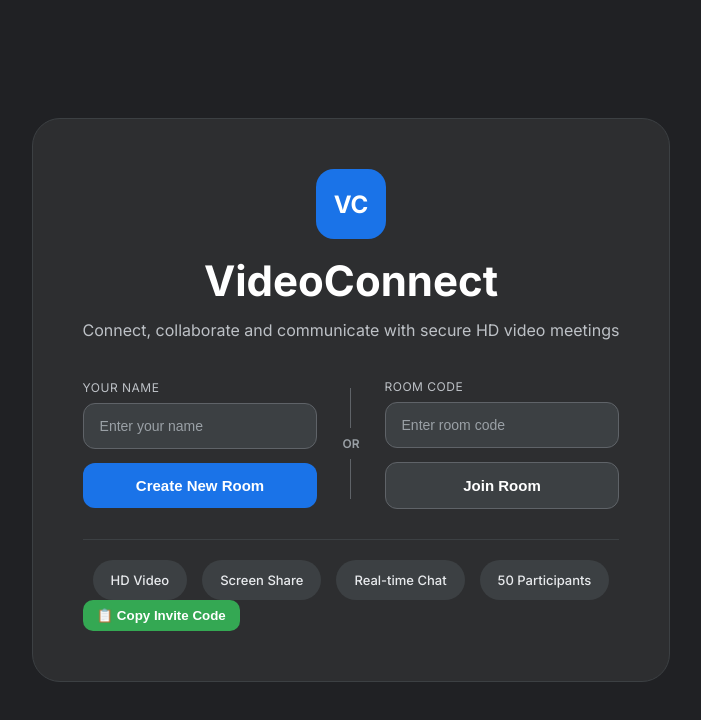
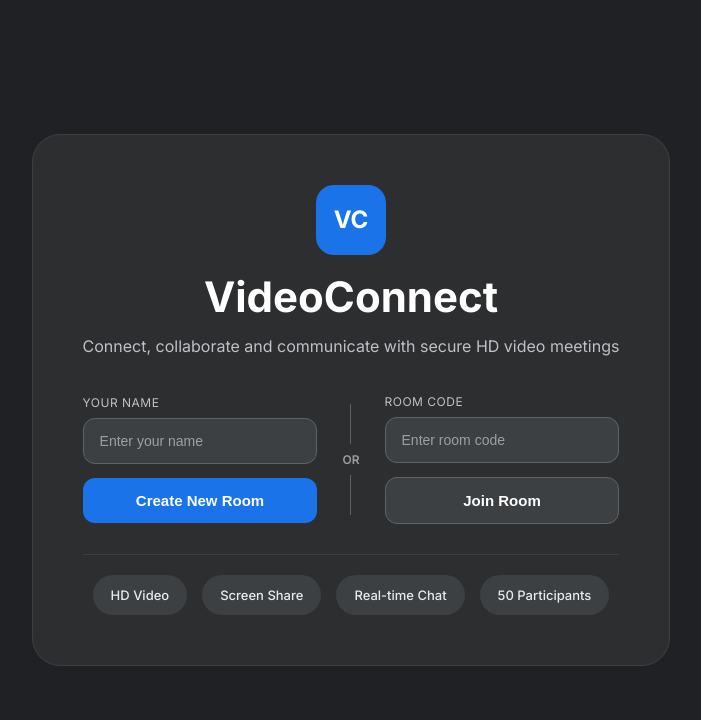
Before and after one commit to AayushiMohan/VideoConnect, a React (Create React App) app in the folder client/: page / in a window 1280 px wide. Shown: the top 720 px of the page, without its empty margins (289-990 px from the left). Built offline with nearby package versions, Linux system fonts and the light colour scheme; no server answers.

Commit message:
Update App.js

```diff
--- a/client/src/App.js
+++ b/client/src/App.js
@@ -93,17 +93,6 @@ function App() {
        <div className="feature-item">Real-time Chat</div>
        <div className="feature-item">50 Participants</div>
       </div>
-  <div className="invite-section">
-  <button
-    className="invite-btn"
-    onClick={() => {
-      navigator.clipboard.writeText(roomId);
-      alert("Invite code copied!");
-    }}
-  >
-    📋 Copy Invite Code
-  </button>
-</div>
 
       </div>
     </div>
```
